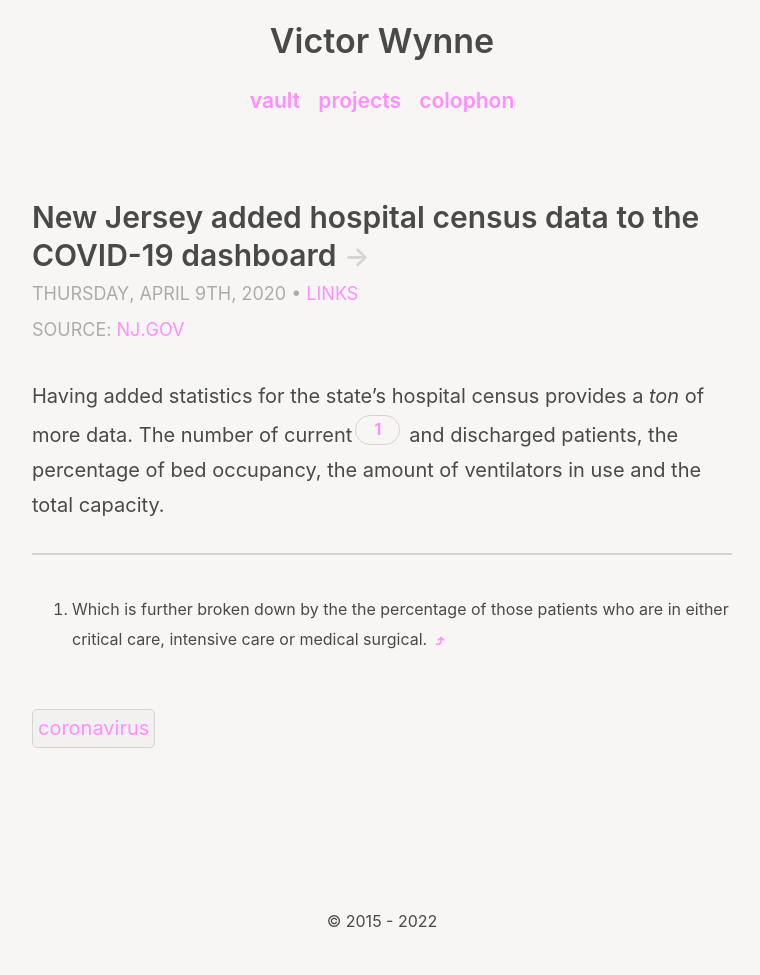
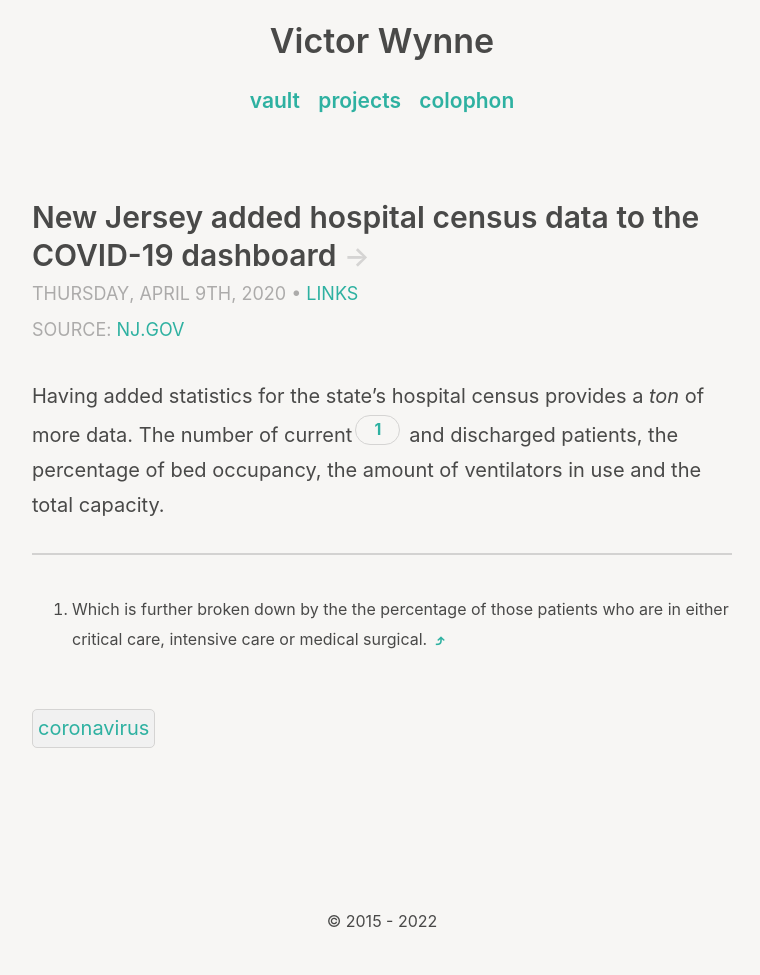
Before and after one commit to wertercatt/tooters, a Jekyll site: the page built from _posts/2020-04-09-new-jersey-added-hospital-census-data-to-the-covid-19-dashboard.md, in a window 1280 px wide. Shown: the whole page, without its empty margins (258-1018 px from the left). Built offline with Jekyll 4.4.1, drawn with Linux system fonts in a browser that asks for light colours.

Commit message:
Updated _variables.scss

```diff
--- a/_sass/_variables.scss
+++ b/_sass/_variables.scss
@@ -12,7 +12,7 @@ $tag-border: #5a5959;
 
 $light-scheme-bg: #f7f6f4;
 $light-scheme-text: #494948;
-$light-scheme-accent: #ff8fff;
+$light-scheme-accent: #2eb1a1;
 $light-scheme-header: #acabaa;
 $light-scheme-header-before: #acabaa;
 $light-scheme-element: #d5d4d3;
```
